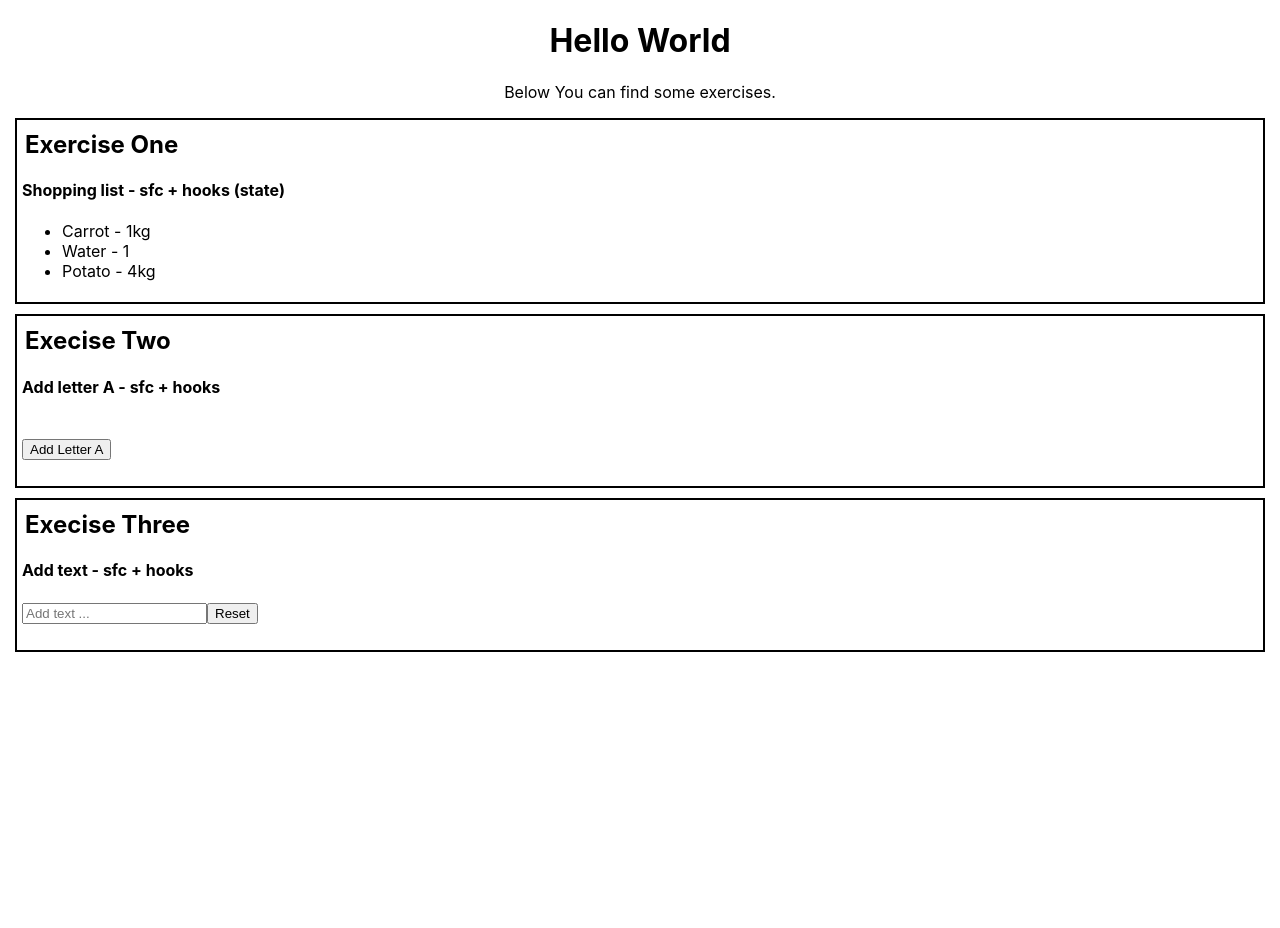
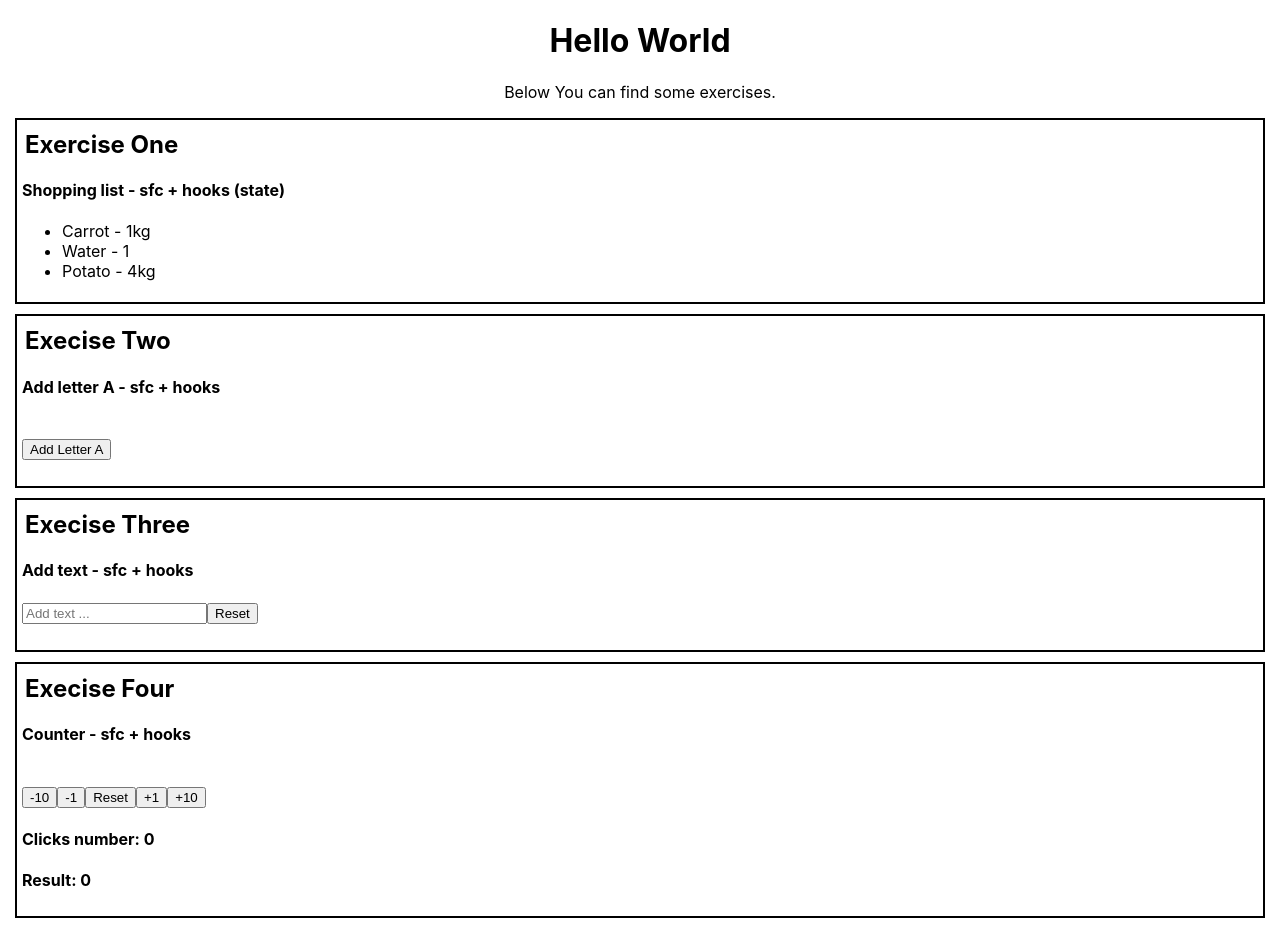
Before and after one commit to ArekeL/cra_ex_8_function_components_and_hooks, a React (Create React App) app: page / in a window 1280 px wide. Before the commit the page ends 800 px from the top, so only its background shows below. Built offline with nearby package versions, Linux system fonts and the light colour scheme.

Commit message:
Execise Four Counter - sfc + hooks

```diff
--- a/src/components/App.js
+++ b/src/components/App.js
@@ -3,6 +3,7 @@ import "./App.css";
 import ExOne from "./ExOne.js";
 import ExTwo from "./ExTwo.js";
 import ExThree from "./ExThree";
+import ExFour from "./ExFour";
 
 function App() {
 	return (
@@ -14,6 +15,7 @@ function App() {
 			<ExOne />
 			<ExTwo />
 			<ExThree />
+			<ExFour />
 		</div>
 	);
 }
--- /dev/null
+++ b/src/components/ExFour.js
@@ -0,0 +1,84 @@
+import React from "react";
+
+const ExFour = () => {
+	return (
+		<div className='ex'>
+			<h2>Execise Four</h2>
+			<h4>Counter - sfc + hooks</h4>
+			<br />
+			<Counter />
+		</div>
+	);
+};
+
+const Counter = () => {
+	const [count, setCount] = React.useState(0);
+	const [result, setResult] = React.useState(startValue);
+
+	const handleMathClick = (type, number = 1) => {
+		if (type === "subtraction") {
+			setCount(count + 1);
+			setResult(result - number);
+		} else if (type === "addition") {
+			setCount(count + 1);
+			setResult(result + number);
+		} else if (type === "reset") {
+			setCount(count + 1);
+			setResult(startValue);
+		}
+	};
+
+	return (
+		<>
+			<ButtonMath
+				name='-10'
+				number='10'
+				type='subtraction'
+				click={handleMathClick}
+			/>
+			<ButtonMath
+				name='-1'
+				number='1'
+				type='subtraction'
+				click={handleMathClick}
+			/>
+			<ButtonMath name='Reset' type='reset' click={handleMathClick} />
+			<ButtonMath
+				name='+1'
+				number='1'
+				type='addition'
+				click={handleMathClick}
+			/>
+			<ButtonMath
+				name='+10'
+				number='10'
+				type='addition'
+				click={handleMathClick}
+			/>
+			<Result count={count} result={result} />
+		</>
+	);
+};
+
+const ButtonMath = (props) => {
+	const number = parseInt(props.number);
+
+	return (
+		<button onClick={() => props.click(props.type, number)}>
+			{props.name}
+		</button>
+	);
+};
+
+const Result = (props) => {
+	return (
+		<>
+			<h4>Clicks number: {props.count}</h4>
+			<h4>Result: {props.result}</h4>
+		</>
+	);
+};
+
+const startValue = 0;
+
+export default ExFour;
```
